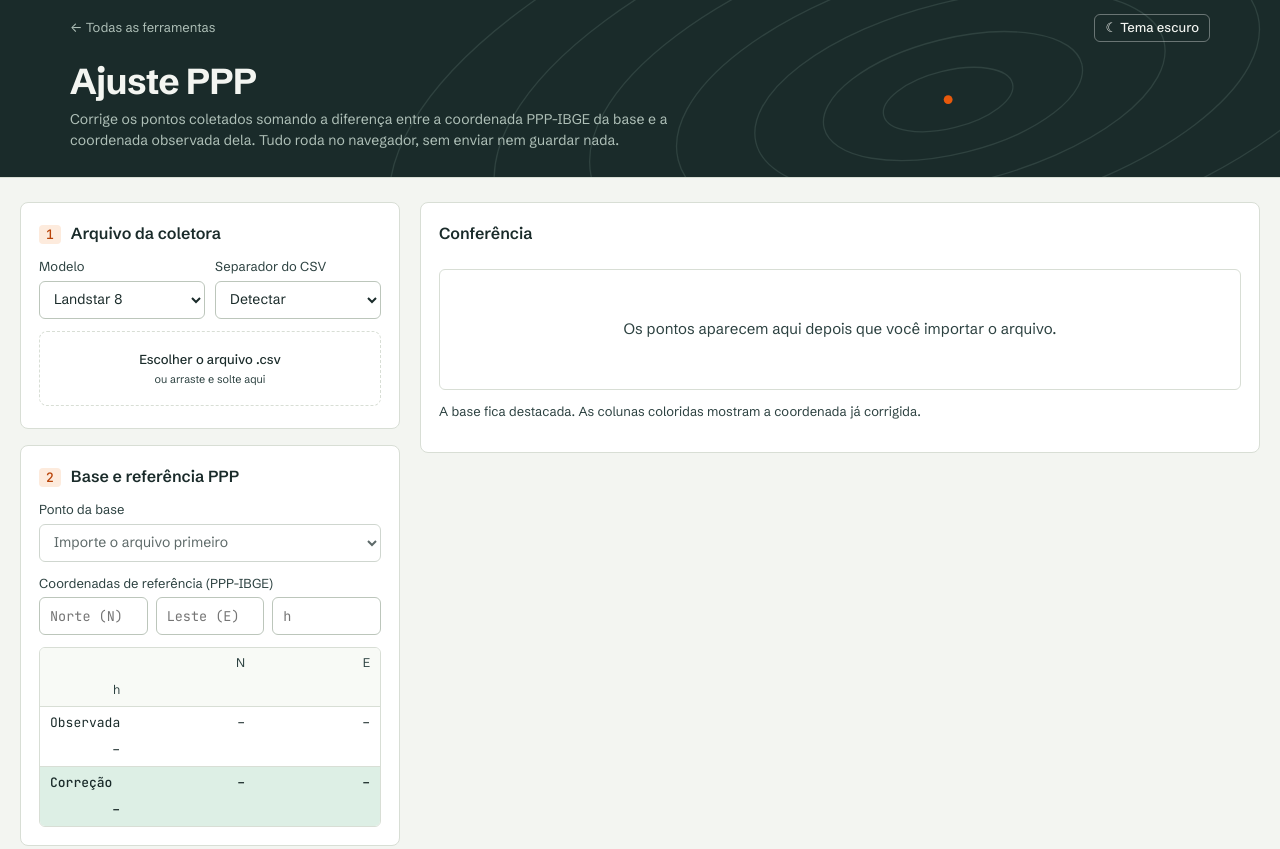
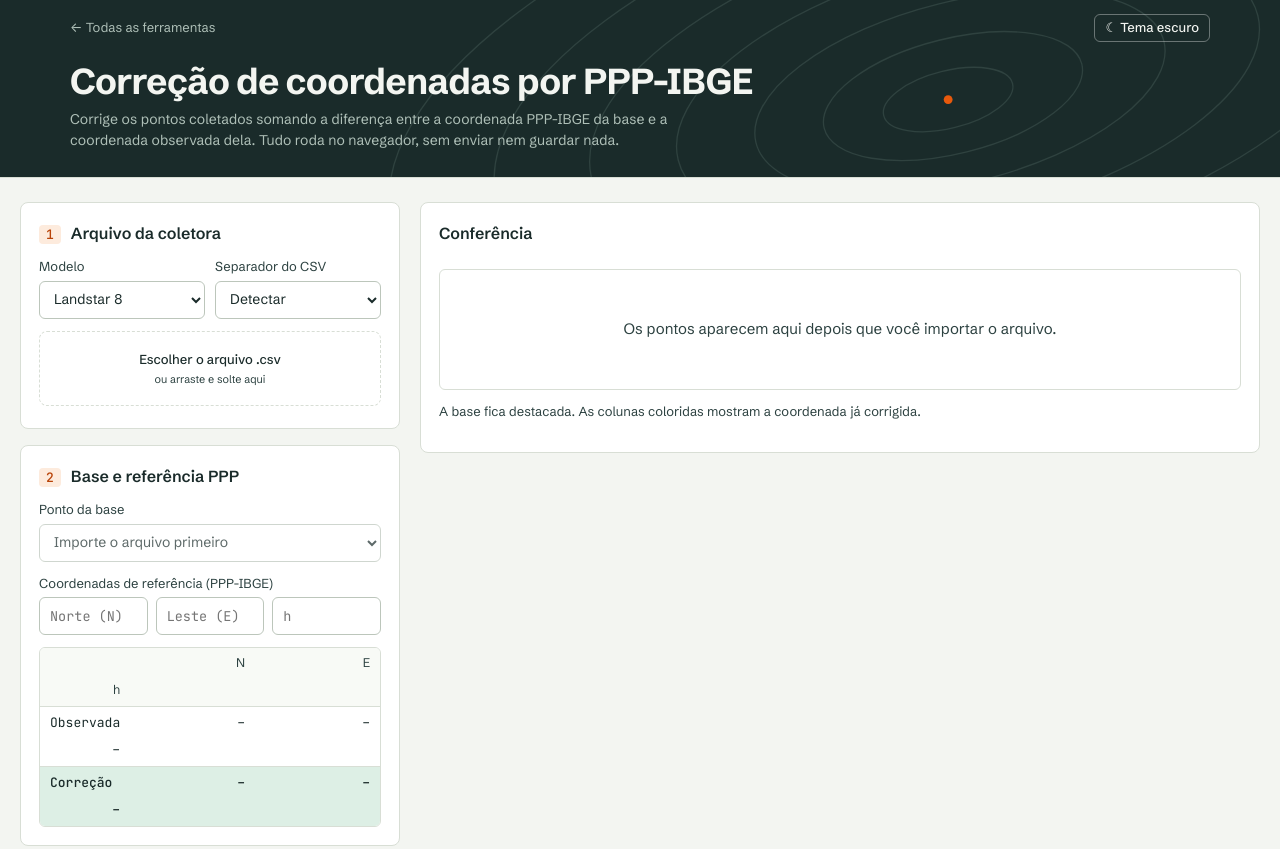
Before and after one commit to euberfabiosouza-cloud/ferramentas, a plain HTML site: page ppp/index.html in a window 1280 px wide. Shown: the top 849 px of the page. Drawn offline with Linux system fonts and the light colour scheme.

Commit message:
Update heading text in index.html

```diff
--- a/ppp/index.html
+++ b/ppp/index.html
@@ -101,7 +101,7 @@ tr.base td.corr { background: var(--hl); font-weight: 500; }
     </nav>
     <div class="top-main">
       <div>
-        <h1>Ajuste PPP</h1>
+        <h1>Correção de coordenadas por PPP-IBGE</h1>
         <p class="lead">Corrige os pontos coletados somando a diferença entre a coordenada PPP-IBGE da base e a coordenada observada dela. Tudo roda no navegador, sem enviar nem guardar nada.</p>
       </div>
     </div>
```
